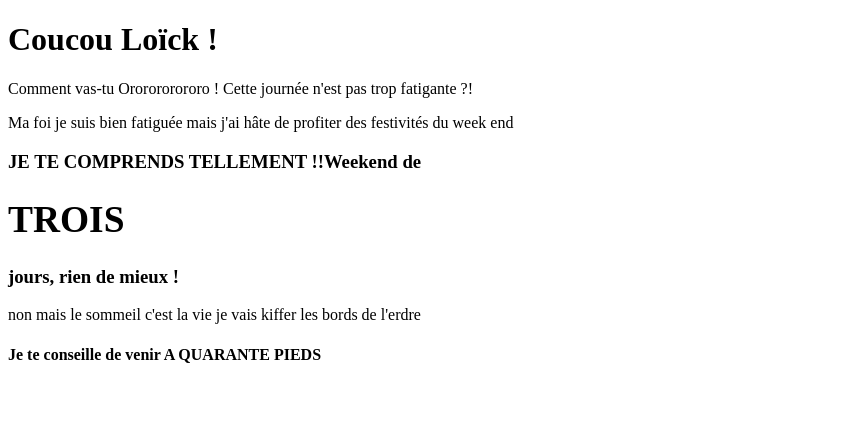
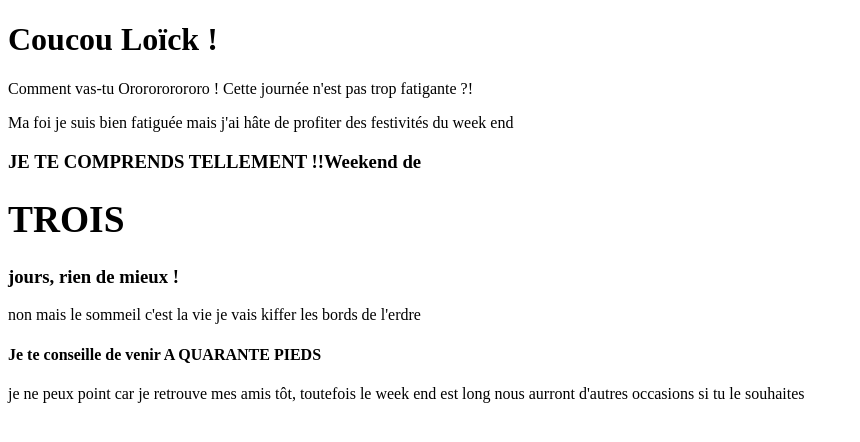
Before and after one commit to orianeLalo/collabLoickOriane, an Angular app: page / in a window 1280 px wide. Shown: the top 442 px of the page, without its empty margins (0-860 px from the left). Built offline with nearby package versions, Linux system fonts and the light colour scheme.

Commit message:
une réponse plus rapide

```diff
--- a/src/app/app.component.html
+++ b/src/app/app.component.html
@@ -5,3 +5,4 @@
 <p>non mais le sommeil c'est la vie je vais kiffer les bords de l'erdre</p>
 
 <h4>Je te conseille de venir A QUARANTE PIEDS</h4>
+<p>je ne peux point car je retrouve mes amis tôt, toutefois le week end est long nous aurront d'autres occasions si tu le souhaites</p>
```
